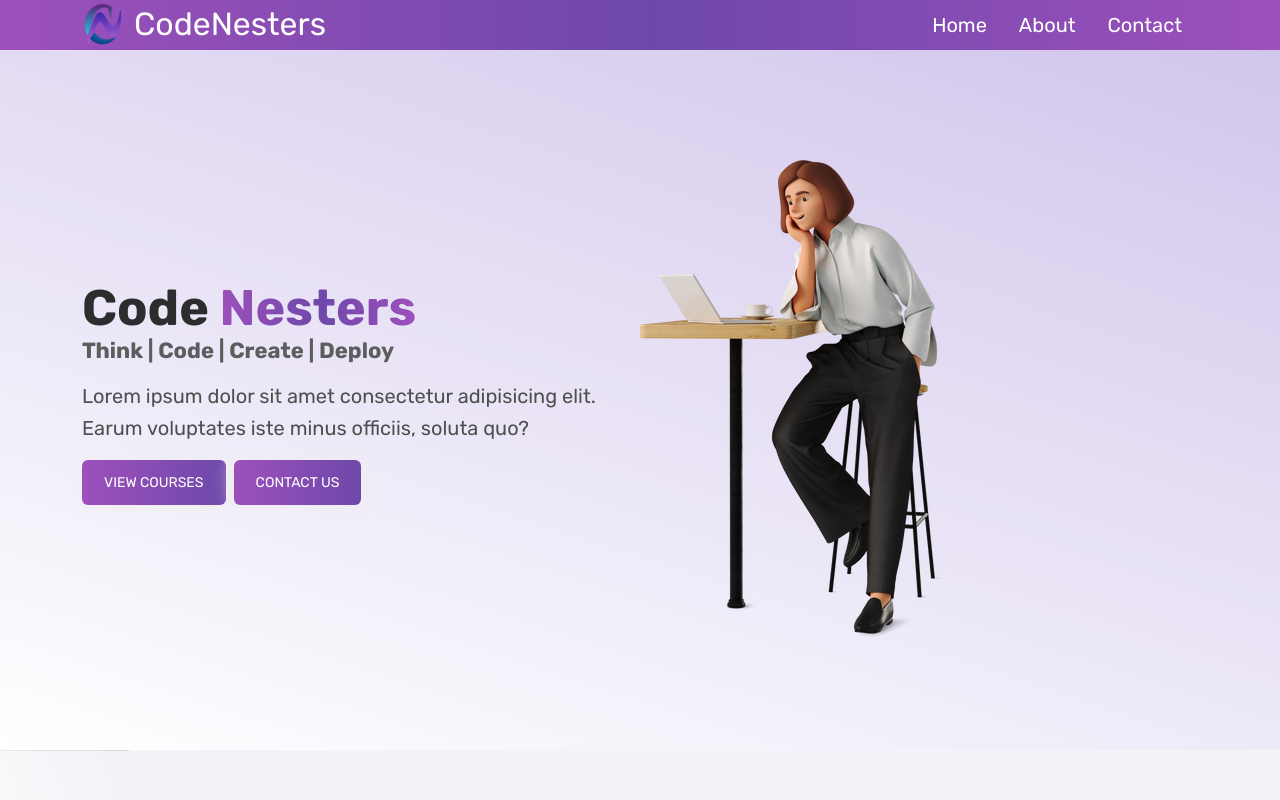
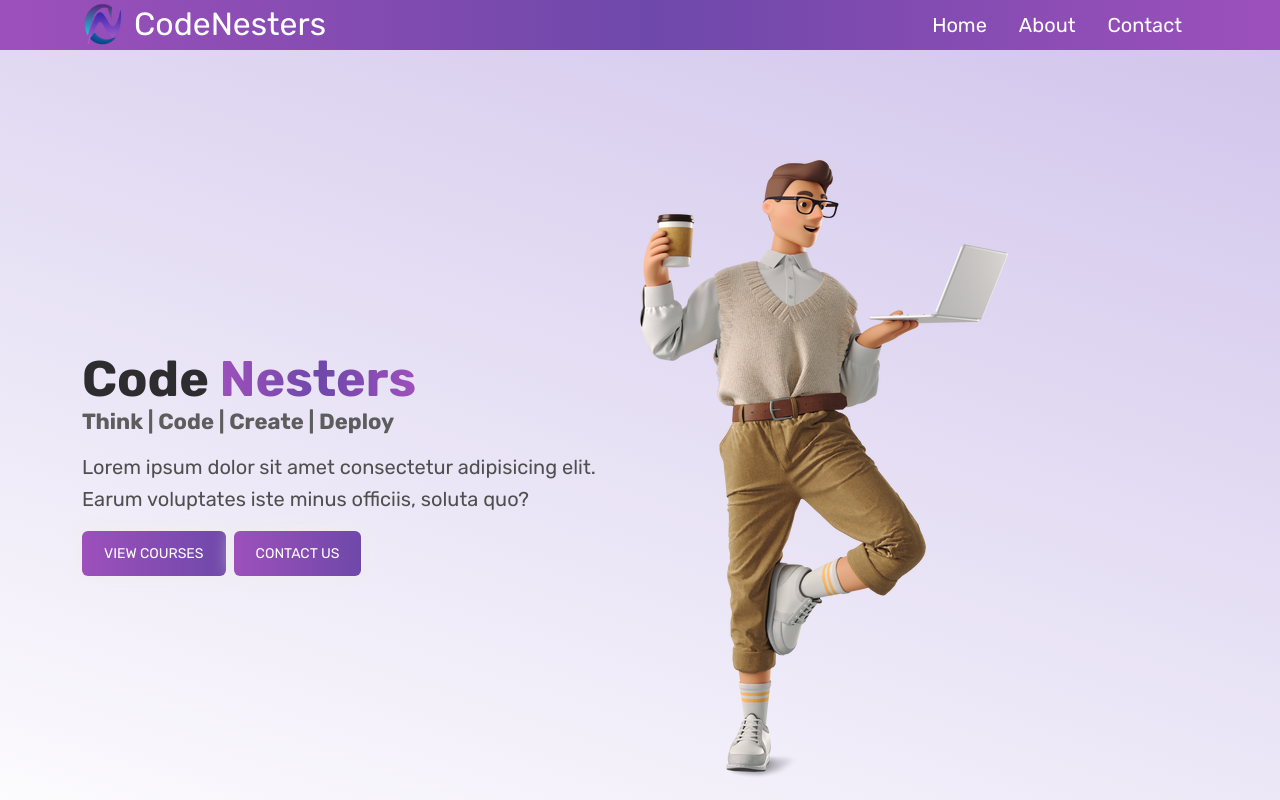
Before and after one commit to Yashcodes/CodeNesters-Frontend, a React (Create React App) app: page / in a window 1280 px wide. Shown: the top 800 px of the page. Built offline with nearby package versions, Linux system fonts and the light colour scheme.

Commit message:
Replaced hero section image

```diff
--- a/src/components/HeroSectionHome.jsx
+++ b/src/components/HeroSectionHome.jsx
@@ -1,5 +1,5 @@
 import React from "react";
-import Hero1 from "../assets/images/home/hero7.png";
+import Hero from "../assets/images/home/hero8.png";
 import "../styles/HeroSection.css";
 import { useNavigate } from "react-router-dom";
 
@@ -36,7 +36,7 @@ const HeroSectionHome = () => {
           </div>
         </div>
         <div className="right-hero-section col-md-6">
-          <img className="img-fluid" src={Hero1} alt="" />
+          <img className="img-fluid" src={Hero} alt="" />
         </div>
       </div>
     </div>
```
